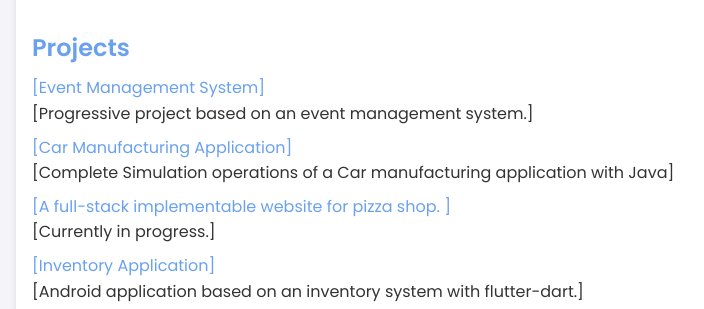
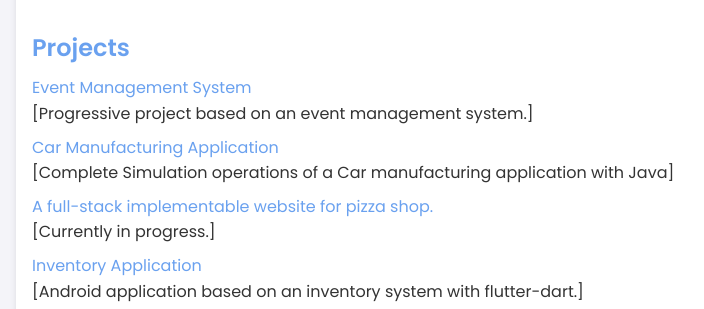
Before and after one commit to mb-shupto/portfolio, a plain HTML site: page index.html in a window 1280 px wide. Shown: the part 898-1207 px from the top of the page, without its empty margins (208-912 px from the left). Drawn offline with Linux system fonts and the light colour scheme.

Commit message:
Format HTML document and update content

```diff
--- a/index.html
+++ b/index.html
@@ -137,19 +137,19 @@
       <h3>Projects</h3>
       <ul>
         <li>
-          <a href="[https://github.com/mb-shupto/event-management-system.git]">[Event Management System]</a> <br>
+          <a href="[https://github.com/mb-shupto/event-management-system.git]">Event Management System</a> <br>
           [Progressive project based on an event management system.]
         </li>
         <li>
-          <a href="[https://github.com/mb-shupto/carManufacturing.git]">[Car Manufacturing Application]</a> <br>
+          <a href="[https://github.com/mb-shupto/carManufacturing.git]">Car Manufacturing Application</a> <br>
           [Complete Simulation operations of a Car manufacturing application with Java]
         </li>
         <li>
-          <a href="[https://github.com/mb-shupto/pizzaOrder.git]">[A full-stack implementable website for pizza shop. ]</a> <br>
+          <a href="[https://github.com/mb-shupto/pizzaOrder.git]">A full-stack implementable website for pizza shop.</a> <br>
           [Currently in progress.]
         </li>
         <li>
-          <a href="[https://github.com/mb-shupto/final-project-section-1-Group-7.git]">[Inventory Application]</a> <br>
+          <a href="[https://github.com/mb-shupto/final-project-section-1-Group-7.git]">Inventory Application</a> <br>
           [Android application based on an inventory system with flutter-dart.]
         </li>
         <li>
```
